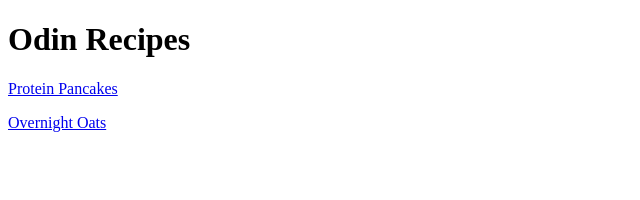
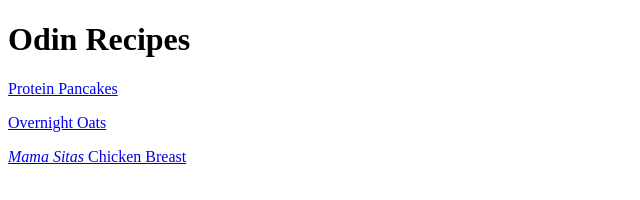
Before and after one commit to richardpadua/odin-recipes, a plain HTML site: page index.html in a window 1280 px wide. Shown: the whole page, without its empty margins (0-640 px from the left). Drawn offline with Linux system fonts and the light colour scheme.

Commit message:
add link to Mama Sitas chicken breast

```diff
--- a/index.html
+++ b/index.html
@@ -7,6 +7,10 @@
         <a href="./recipes/proteinpancakes.html">Protein Pancakes</a>
         <p>
             <a href="./recipes/overnightoats.html">Overnight Oats</a>
+
+        </p>
+        <p>
+            <a href="./recipes/mamachicken.html"><em>Mama Sitas</em> Chicken Breast</a>
         </p>
     </body>
 </html>
```
